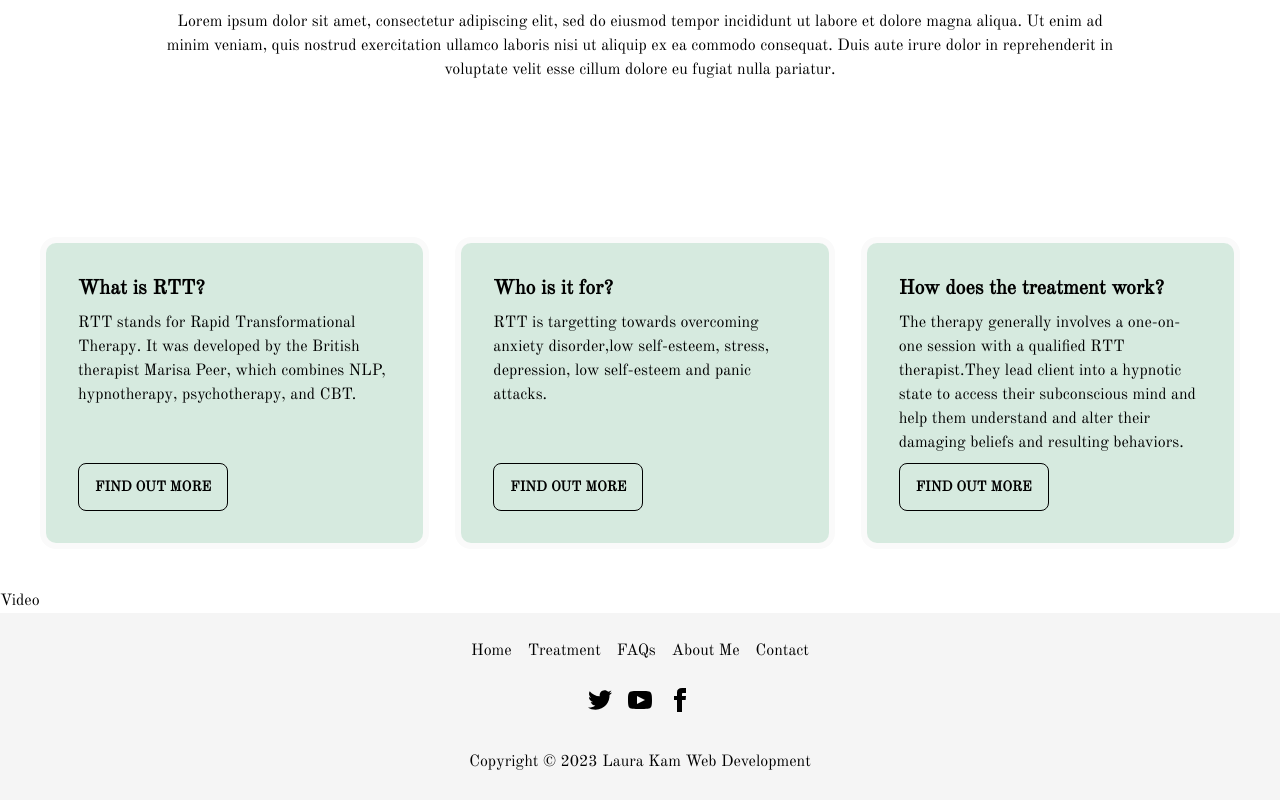
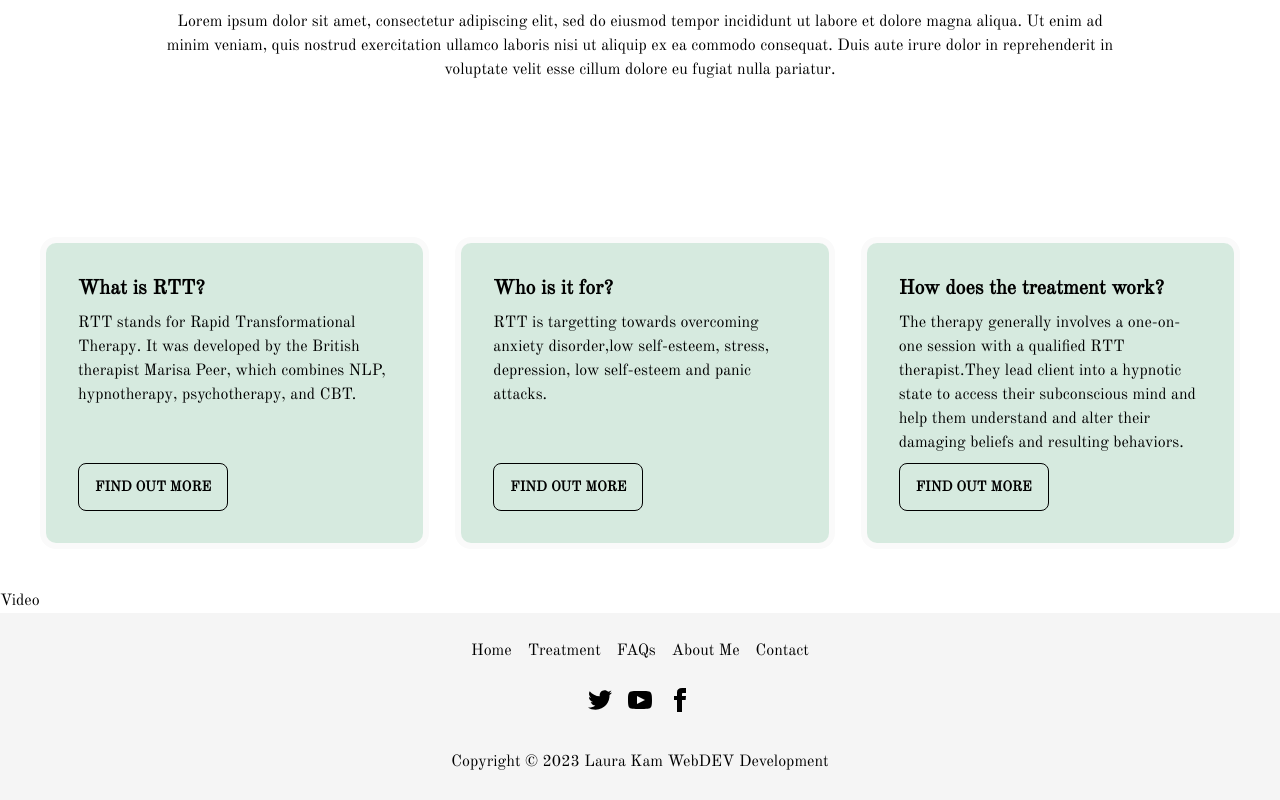
Before and after one commit to Laura-Kam/therapy-with-dee-macey, a Next.js app: page / in a window 1280 px wide. Shown: the part 1239-2039 px from the top of the page. Built offline with nearby package versions, Linux system fonts and the light colour scheme.

Commit message:
checking I can still push code up

```diff
--- a/src/comps/Footer.js
+++ b/src/comps/Footer.js
@@ -66,7 +66,7 @@ const Footer = () => {
         </div>
       </div>
       <div>
-        <p>Copyright © 2023 Laura Kam Web Development</p>
+        <p>Copyright © 2023 Laura Kam WebDEV Development</p>
       </div>
     </footer>
   );
--- a/src/pages/faq/index.js
+++ b/src/pages/faq/index.js
@@ -1,4 +1,5 @@
 import Layout from "../../comps/Layout";
+import Image from "next/image";
 
 const Testimonials = () => {
   return (
@@ -85,7 +86,7 @@ const Testimonials = () => {
           </span>
         </h1>
         <div className="stack">
-          <img
+          <Image
             src="https://images.unsplash.com/photo-1508214751196-bcfd4ca60f91?ixlib=rb-4.0.3&ixid=MnwxMjA3fDB8MHxwaG90by1wYWdlfHx8fGVufDB8fHx8&auto=format&fit=crop&w=870&q=80"
             alt="Image 1"
             className="rounded profile-image"
--- a/src/pages/index.js
+++ b/src/pages/index.js
@@ -35,7 +35,7 @@ export default function Home() {
         <div className="stack">
           <Image
             src="https://images.unsplash.com/photo-1508214751196-bcfd4ca60f91?ixlib=rb-4.0.3&ixid=MnwxMjA3fDB8MHxwaG90by1wYWdlfHx8fGVufDB8fHx8&auto=format&fit=crop&w=870&q=80"
-            alt="Image 1"
+            alt="profile picture of therapist smiling with a green background"
             className="rounded profile-image"
             height={170}
             width={200}
```
Also changed, not shown: 1 other file (tests, documents, lock files or other folders).
